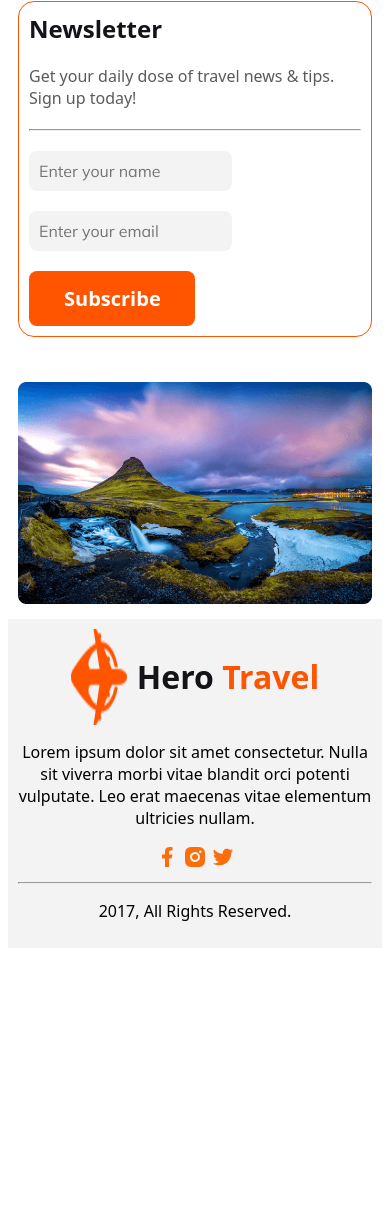
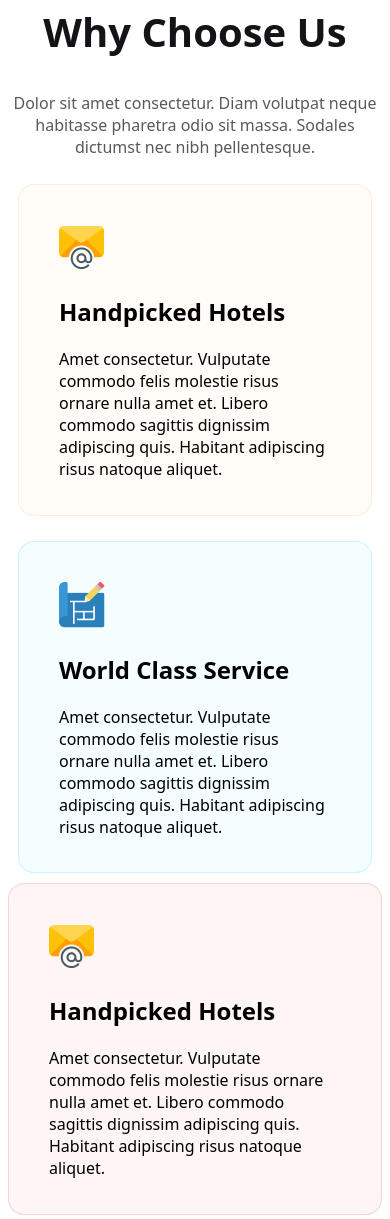
Before and after one commit to nichtmehr99/assignment-2-travel, a plain HTML site: page index.html in a window 390 px wide. Shown: the part 1135-2354 px from the top of the page. Before the commit the page ends 2091 px from the top, so only its background shows below. Drawn offline with Linux system fonts and the light colour scheme.

Commit message:
choose us section done with responsive

```diff
--- a/index.html
+++ b/index.html
@@ -50,6 +50,35 @@
         </div>
       </section>
       <!-- popular section end -->
+      <!-- Choose Us Section start -->
+      <section class="choose-us-container">
+        <h2 class="choose-us-container-title">
+            Why Choose Us
+        </h2>
+        <p class="choose-us-container-description">
+            Dolor sit amet consectetur. Diam volutpat neque habitasse pharetra odio sit massa. Sodales dictumst nec nibh pellentesque.
+        </p>
+        <div class="choose-us-container-upper">
+            <div class="hotels">
+                <img src="./icons/email.png" alt="">
+                <h2 class="hotel-title">Handpicked Hotels</h2>
+                <p class="hotel-description">Amet consectetur. Vulputate commodo felis molestie risus  ornare nulla amet et. Libero commodo sagittis dignissim adipiscing quis. Habitant adipiscing risus natoque aliquet. </p>
+            </div>
+            <div class="service">
+                <img src="./icons/projects.png" alt="">
+                <h2 class="service-title">World Class Service</h2>
+                <p class="service-description">Amet consectetur. Vulputate commodo felis molestie risus  ornare nulla amet et. Libero commodo sagittis dignissim adipiscing quis. Habitant adipiscing risus natoque aliquet. </p>
+            </div>
+        </div>
+        <div class="choose-us-container-down">
+            <div class="price">
+                <img src="./icons/email.png" alt="">
+                <h2 class="price-title">Handpicked Hotels</h2>
+                <p class="price-description">Amet consectetur. Vulputate commodo felis molestie risus  ornare nulla amet et. Libero commodo sagittis dignissim adipiscing quis. Habitant adipiscing risus natoque aliquet.  </p>
+            </div>
+        </div>
+        <!-- Choose Us Section end -->
+      </section>
       <!-- newsletter section -->
       <section class="newsletter-container">
         <div class="newsletter-content">
@@ -66,6 +95,7 @@
       </section>
       <!-- newsletter section end -->
     </main>
+    <!-- footer section start -->
     <footer class="footer">
         <div class="footer-head">
             <img src="./Images/Group 40071 (2).png" alt="">
@@ -81,5 +111,6 @@
         <p>2017, All Rights Reserved.</p>
 
     </footer>
+    <!-- footer section end -->
   </body>
 </html>
--- a/style/style.css
+++ b/style/style.css
@@ -75,6 +75,54 @@
 .subscribe {
   width: 100%;
 }
+/* Choose US section Style */
+.choose-us-container-title {
+  color: #131318;
+  font-size: 40px;
+  font-weight: 800;
+}
+.choose-us-container-description {
+  color: rgba(19, 19, 24, 0.7);
+  font-size: 16px;
+  font-weight: 400;
+}
+.choose-us-container-title,
+.choose-us-container-description {
+  text-align: center;
+}
+.choose-us-container-upper {
+  display: flex;
+  /* justify-content: space-between; */
+  padding: 40px 135px;
+  gap: 25px;
+}
+.hotels {
+  border-radius: 16px;
+  border: 1px solid rgba(251, 181, 99, 0.2);
+  background: rgba(251, 181, 99, 0.05);
+  padding: 40px;
+  height: 250px;
+}
+.service {
+  border-radius: 16px;
+  border: 1px solid rgba(41, 206, 246, 0.2);
+  background: rgba(41, 206, 246, 0.05);
+  padding: 40px;
+  height: 250px;
+}
+.price {
+  border-radius: 16px;
+  border: 1px solid rgba(233, 68, 68, 0.2);
+  background: rgba(233, 68, 68, 0.05);
+  padding: 40px;
+  /* margin: 0 400px; */
+  height: 250px;
+}
+.choose-us-container-down{
+    display: flex;
+    justify-content: center;
+    margin: 0 auto;
+}
 
 /* footer section style */
 .footer {
@@ -101,7 +149,7 @@
 /* responsive styles */
 @media screen and (max-width: 600px) {
   .popular-tours-container,
-  .newsletter-container {
+  .newsletter-container, .choose-us-container-upper {
     flex-direction: column;
     padding: 10px;
     max-width: 100%;
@@ -120,7 +168,7 @@
   .subscribe {
     width: 50%;
   }
-  .footer{
+  .footer {
     padding: 10px;
   }
 }
```
Also changed, not shown: icons/email.png (added), icons/projects.png (added), icons/ribon.png (added).
